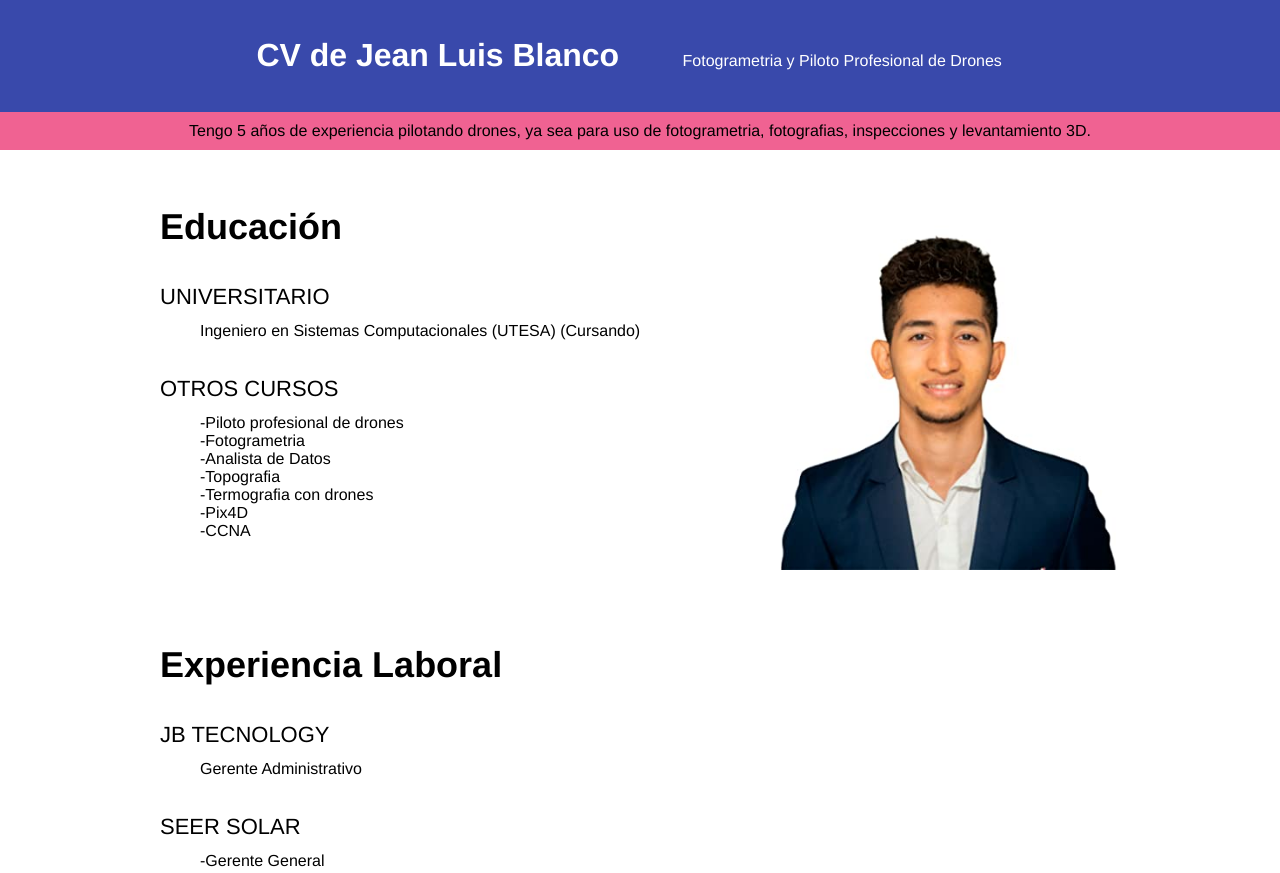
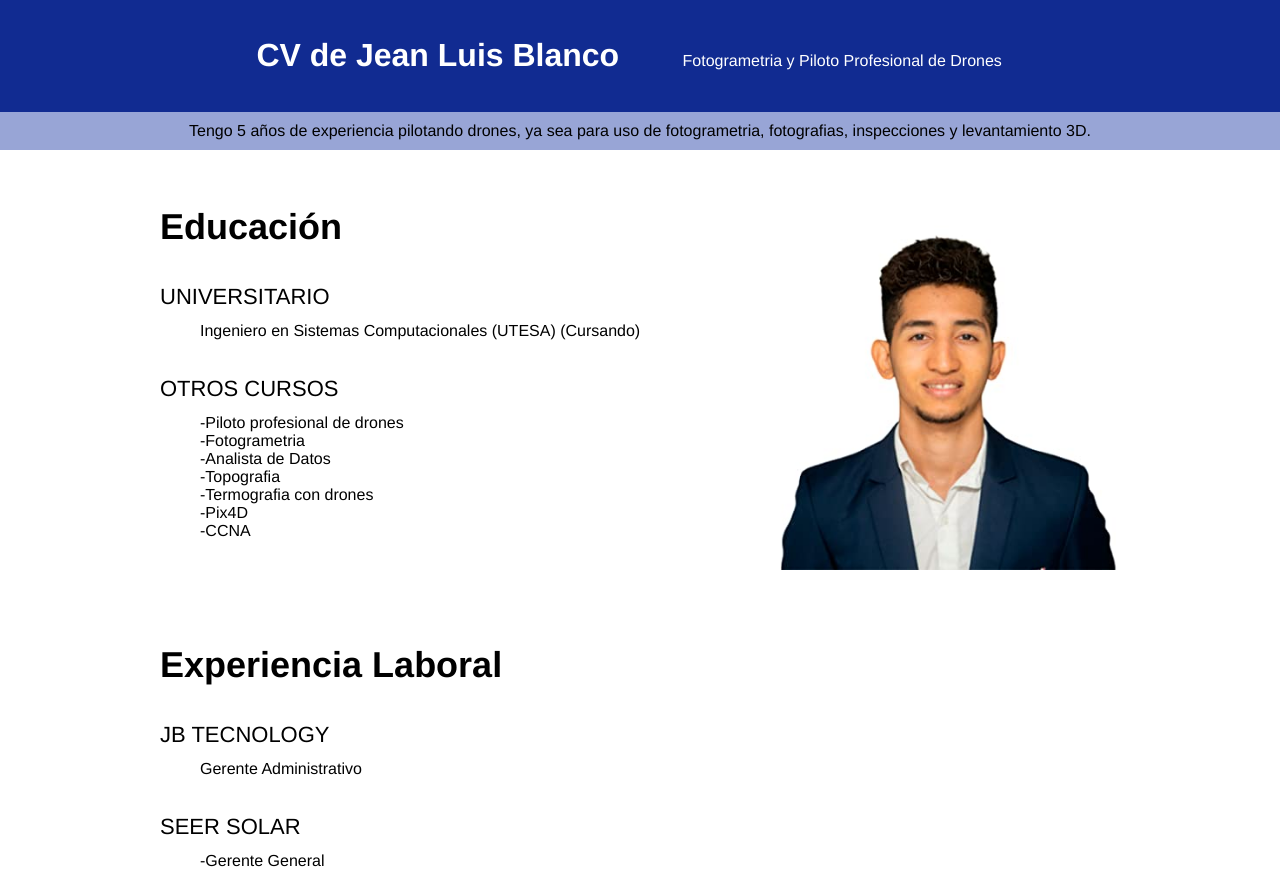
Before and after one commit to jeanluis-blanco/cvjeanluis.github.io, a plain HTML site: page index.html in a window 1280 px wide. Shown: the top 873 px of the page. Drawn offline with Linux system fonts and the light colour scheme.

Commit message:
Update index.html

```diff
--- a/index.html
+++ b/index.html
@@ -12,14 +12,14 @@
 
 	<body style="font-family:Helvetica, Arial, sans-serif;margin: 0;">
 
-		<header style="background-color: #3949ab;color:white;text-align:center;padding: 16px;">
+		<header style="background-color: #112b91;color:white;text-align:center;padding: 16px;">
 
 		<h1 style="display:inline-block;width:400px;font-weight: 700; ">CV de Jean Luis Blanco</h1>
 		<p style="display:inline-block;width:400px;font-weight: 200;">Fotogrametria y Piloto Profesional de Drones</p>
 
 		</header>
 
-		<div style="background-color: #f06292;color:black;text-align:center;padding: 10px;">
+		<div style="background-color: #98a5d6;color:black;text-align:center;padding: 10px;">
 			Tengo 5 años de experiencia pilotando drones, ya sea para uso de fotogrametria, fotografias, inspecciones y levantamiento 3D.
 		</div>
 
```
